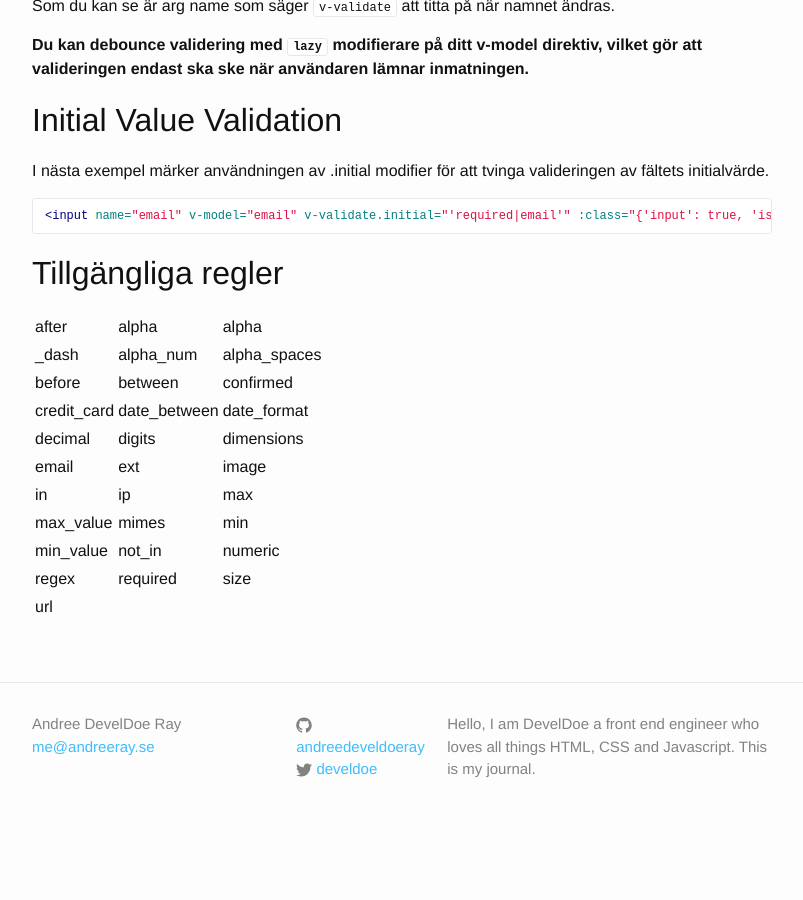
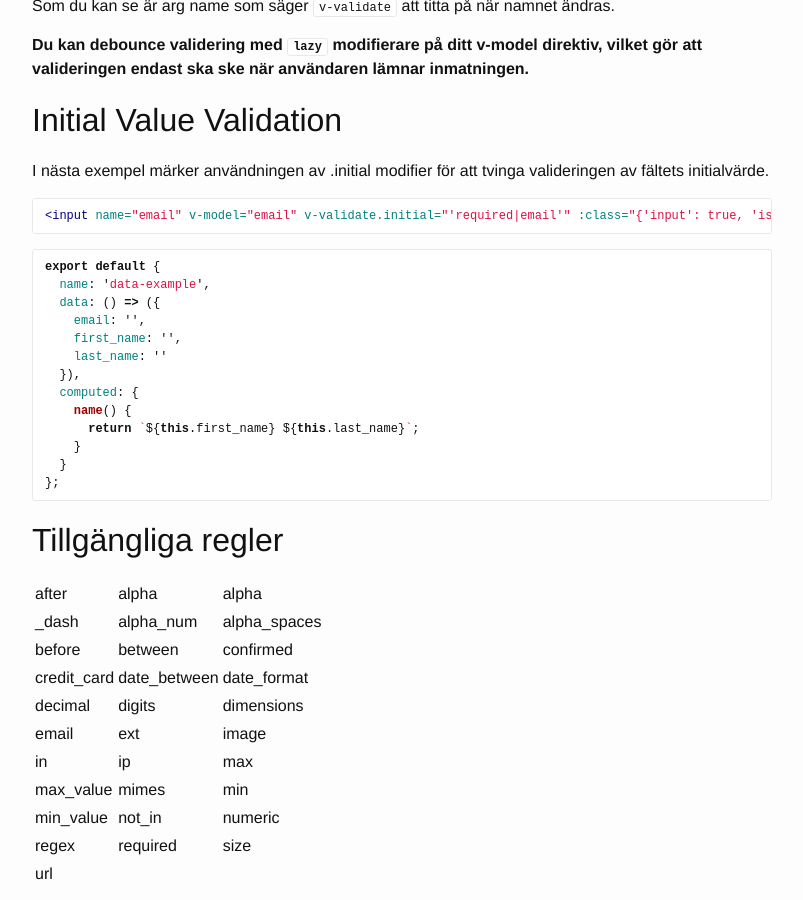
Before and after one commit to develdoe/develdoe.github.io, a Jekyll site: the page built from _posts/2018-02-26-veevalidate.md, in a window 1280 px wide and 900 px high, scrolled down 2639 px. Shown: the whole window, without its empty margins (238-1041 px from the left). Built offline with Jekyll 4.4.1, drawn with Linux system fonts in a browser that asks for light colours; before the commit the page ends 3480 px from its top, so only the background shows below that.

Commit message:
Create 2018-02-26-veevalidate.md

````diff
--- a/_posts/2018-02-26-veevalidate.md
+++ b/_posts/2018-02-26-veevalidate.md
@@ -130,6 +130,22 @@ I nästa exempel märker användningen av .initial modifier för att tvinga vali
 <input name="email" v-model="email" v-validate.initial="'required|email'" :class="{'input': true, 'is-danger': errors.has('email') }" type="text" placeholder="Email">
 ```
 
+```js
+export default {
+  name: 'data-example',
+  data: () => ({
+    email: '',
+    first_name: '',
+    last_name: ''
+  }),
+  computed: {
+    name() {
+      return `${this.first_name} ${this.last_name}`;
+    }
+  }
+};
+```
+
 ## Tillgängliga regler
 
 |:------------- |:-------------:| -----:|
````
